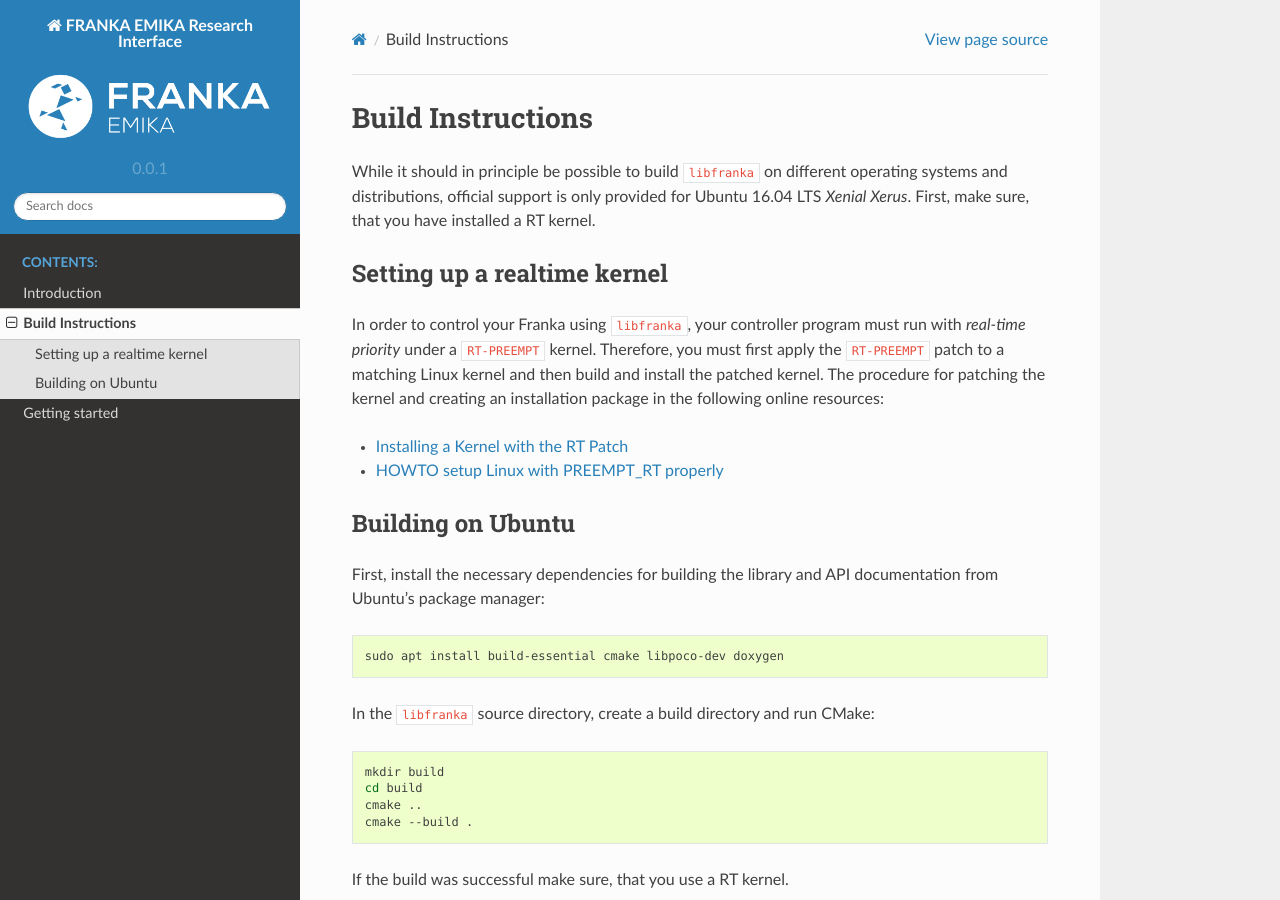
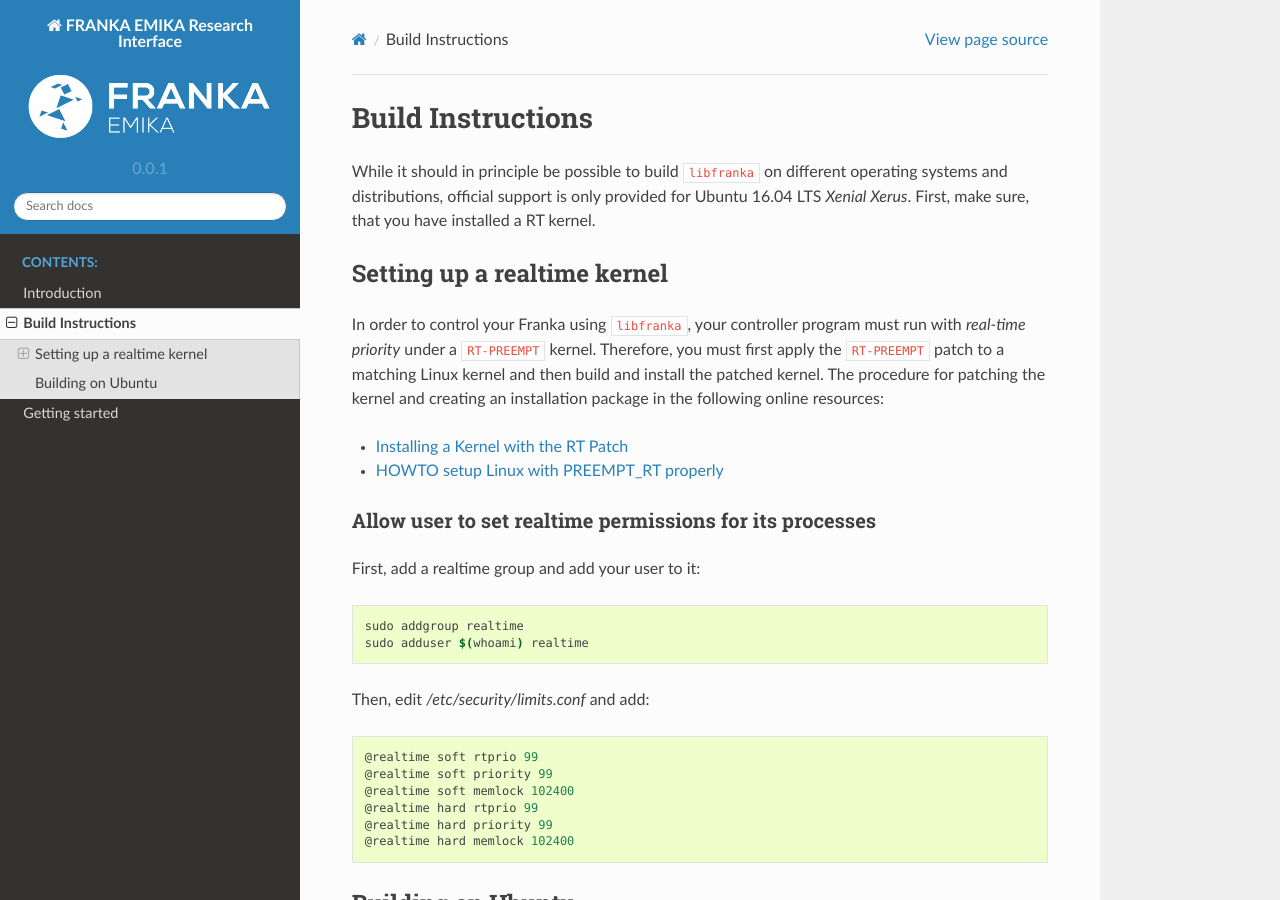
Before and after one commit to frankaemika/docs, a Sphinx documentation site: the page built from source/build-instructions.rst, in a window 1280 px wide and 900 px high. Built offline with Sphinx 7.4.7 and the Read the Docs theme 2.0.0, drawn with Linux system fonts in a browser that asks for light colours.

Commit message:
Add 'Allow user to set realtime permissions for its processes' section.

```diff
--- a/source/build-instructions.rst
+++ b/source/build-instructions.rst
@@ -12,6 +12,25 @@
 
 * `Installing a Kernel with the RT Patch <http://home.gwu.edu/~jcmarsh/wiki/pmwiki.php%3Fn=Notes.RTPatch.html>`_
 * `HOWTO setup Linux with PREEMPT_RT properly <https://wiki.linuxfoundation.org/realtime/documentation/howto/applications/preemptrt_setup>`_
+
+
+Allow user to set realtime permissions for its processes
+^^^^^^^^^^^^^^^^^^^^^^^^^^^^^^^^^^^^^^^^^^^^^^^^^^^^^^^^^^^^^^^^^^^^^^^^^^^^^^^^^^^^
+
+First, add a realtime group and add your user to it::
+
+    sudo addgroup realtime
+    sudo adduser $(whoami) realtime
+
+
+Then, edit  */etc/security/limits.conf* and add::
+
+    @realtime soft rtprio 99
+    @realtime soft priority 99
+    @realtime soft memlock 102400
+    @realtime hard rtprio 99
+    @realtime hard priority 99
+    @realtime hard memlock 102400
 
 
 Building on Ubuntu
```
